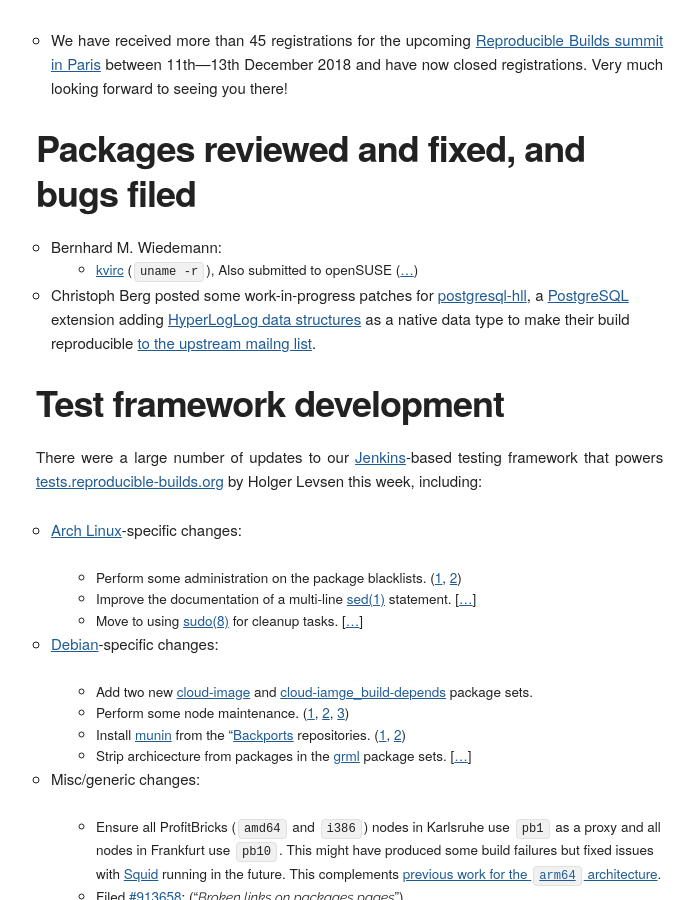
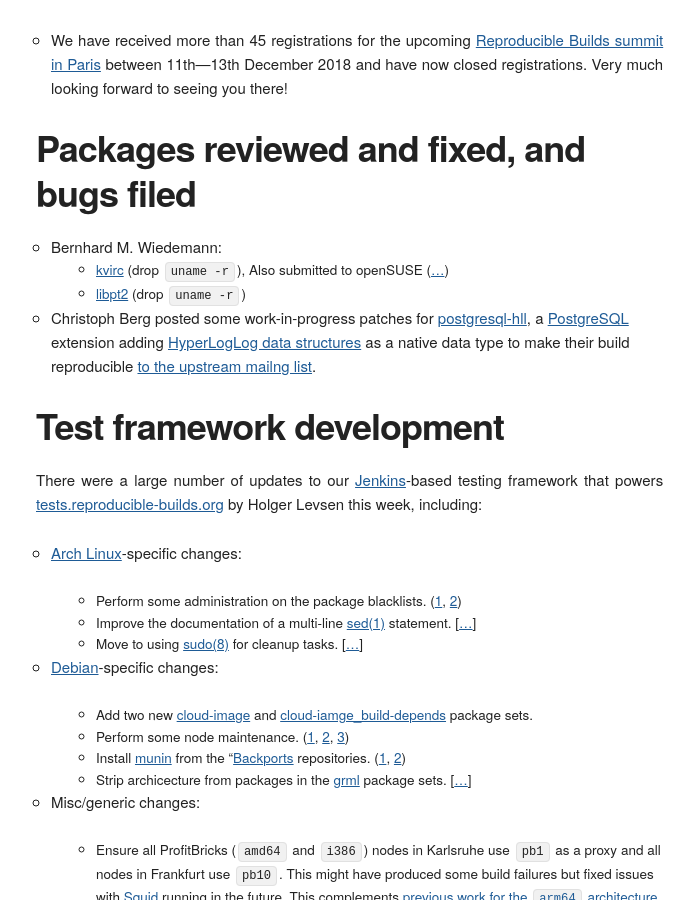
Before and after one commit to prototypefund/reproducible-website, a Jekyll site: the page built from _blog/posts/186.md, in a window 1280 px wide and 900 px high, scrolled down 1406 px. Shown: the whole window, without its empty margins (124-818 px from the left). Built offline with Jekyll 4.4.1, drawn with Linux system fonts in a browser that asks for light colours; some web fonts are replaced.

Commit message:
186: +1 patch

```diff
--- a/_blog/posts/186.md
+++ b/_blog/posts/186.md
@@ -28,7 +28,8 @@
 -------------------------------------------
 
 * Bernhard M. Wiedemann:
-    * [kvirc](https://github.com/kvirc/KVIrc/pull/2411) (`uname -r`), Also submitted to openSUSE ([...](https://build.opensuse.org/request/show/649892))
+    * [kvirc](https://github.com/kvirc/KVIrc/pull/2411) (drop `uname -r`), Also submitted to openSUSE ([...](https://build.opensuse.org/request/show/649892))
+    * [libpt2](https://build.opensuse.org/request/show/649968) (drop `uname -r`)
 
 * Christoph Berg posted some work-in-progress patches for [postgresql-hll](https://github.com/citusdata/postgresql-hll), a [PostgreSQL](https://www.postgresql.org/) extension adding [HyperLogLog data structures](https://en.wikipedia.org/wiki/HyperLogLog) as a native data type to make their build reproducible [to the upstream mailng list](https://www.postgresql.org/message-id/20181113104005.GA32154%40msg.credativ.de).
 
```
